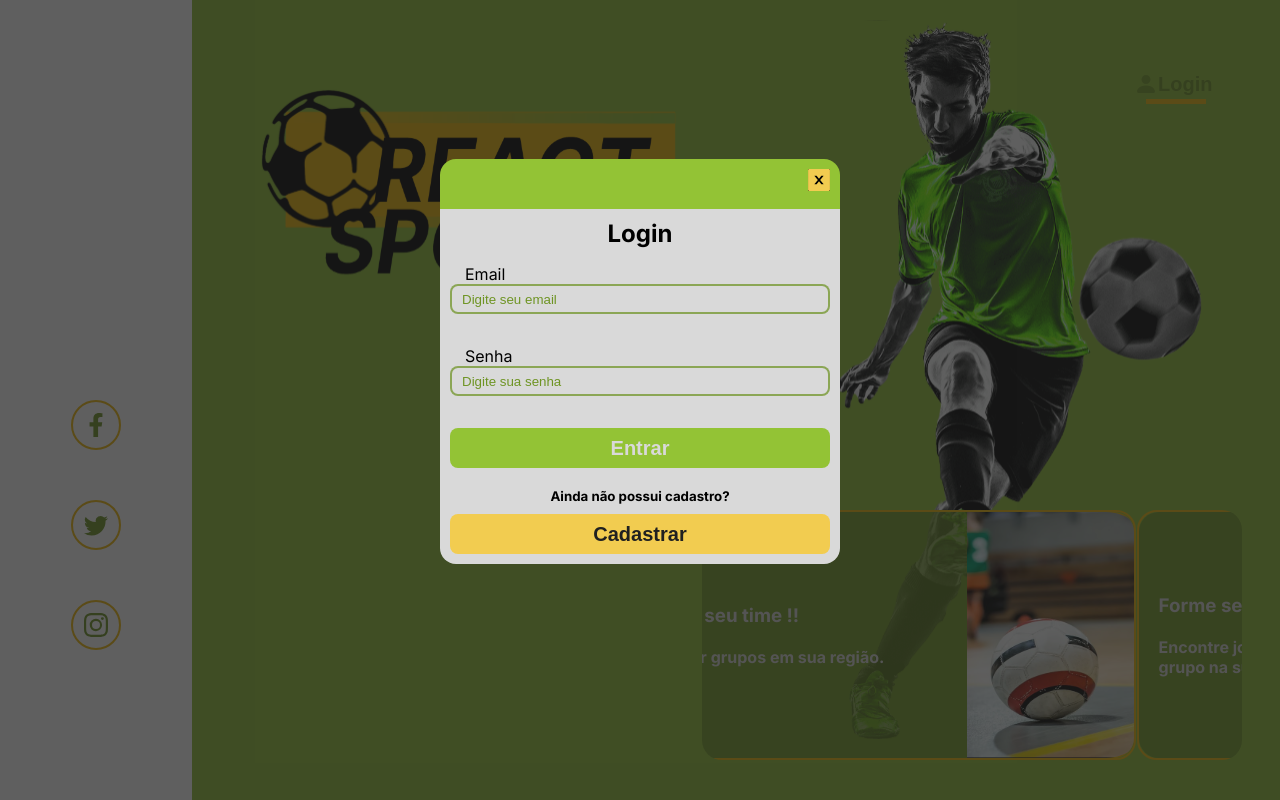
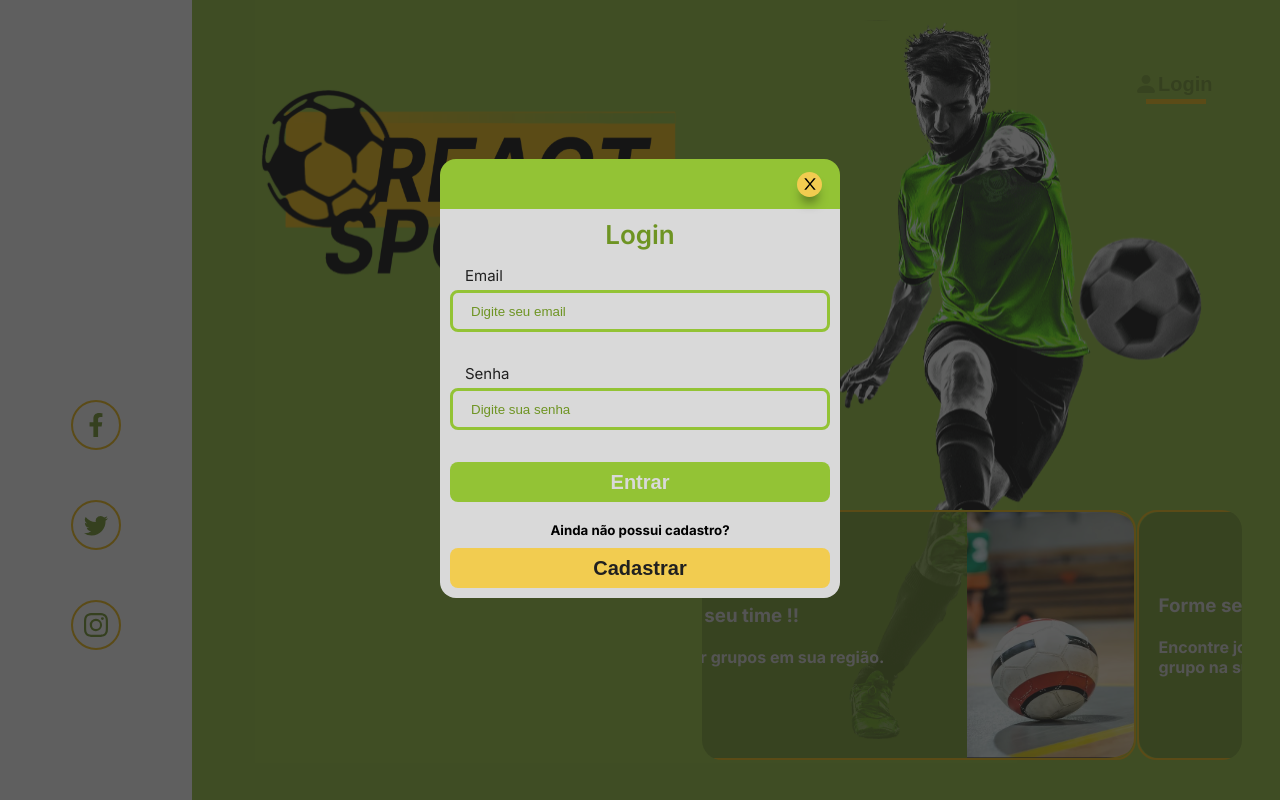
Before and after one commit to Kinsei-Tech/react-sports, a React (Create React App) app: page /dashboard in a window 1280 px wide. Both pictures are taken after a click on the button "Login". Built offline with nearby package versions, Linux system fonts and the light colour scheme; no server answers.

Commit message:
fix: improved stylization

```diff
--- a/src/Components/Forms/style.ts
+++ b/src/Components/Forms/style.ts
@@ -10,11 +10,15 @@ const FormStyle = styled.form`
   gap: 1rem;
   padding: 10px;
   background-color: var(--gray-0);
-  max-height: 60vh;
+  max-height: 68vh;
 
-  h1 {
-    color: green;
-    font-size: 1rem;
+  h2 {
+    text-align: center;
+
+    color: var(--color-green-primary-hover);
+    font-weight: 600;
+    font-size: 26px;
+    line-height: 31px;
   }
 
   article {
@@ -24,6 +28,10 @@ const FormStyle = styled.form`
     @media (min-width: 930px) {
       display: flex;
       flex-direction: row;
+
+      section + section {
+        padding-left: 10px;
+      }
 
       section {
         width: 50%;
--- a/src/Components/Input/style.ts
+++ b/src/Components/Input/style.ts
@@ -5,15 +5,16 @@ interface IInputStyle {
 }
 const InputStyle = styled.input<IInputStyle>`
   height: ${(props) => props.height || '30px'};
-  width: auto;
 
-  padding-left: 10px;
+  padding: 18px 18px 18px 18px;
 
-  border: 2px solid rgba(110, 148, 35, 0.72);
+  border: 3px solid var(--color-green-primary);
 
   border-radius: 8px;
 
   background-color: var(--gray-0);
+
+  color: var(--gray-2);
 
   &:focus {
     transition: all 800ms;
--- a/src/Components/Label/style.ts
+++ b/src/Components/Label/style.ts
@@ -5,7 +5,10 @@ const LabelStyled = styled.label`
   flex-direction: column;
   width: 100%;
   span {
-    margin-left: 15px;
+    margin: 0px 0px 5px 15px;
+    color: var(--gray-2);
+    font-weight: 400;
+    font-size: 15px;
   }
 `;
 
--- a/src/Components/Modal/ModalCreateYourTeam/index.tsx
+++ b/src/Components/Modal/ModalCreateYourTeam/index.tsx
@@ -1,7 +1,6 @@
 import { BaseSyntheticEvent, useContext, useEffect } from 'react';
 
 import { FieldValues, useForm } from 'react-hook-form';
-import * as yup from 'yup';
 import { yupResolver } from '@hookform/resolvers/yup';
 
 import Modal from '..';
@@ -43,7 +42,7 @@ const ModalCreateYourTeam = () => {
   ];
   const newTeam = (data: FieldValues) => {
     createTeam(data);
-    setIsOpenModal(false)
+    setIsOpenModal(false);
   };
 
   useEffect(() => {
@@ -83,6 +82,7 @@ const ModalCreateYourTeam = () => {
                 name='maxWeight'
                 placeholder='Digite o peso máximo'
                 type='number'
+                step='.01'
                 register={register}
                 label='Peso(kg)'
               />
--- a/src/Components/Modal/index.tsx
+++ b/src/Components/Modal/index.tsx
@@ -1,7 +1,6 @@
 import { ReactNode, useEffect, useRef, Dispatch, SetStateAction } from 'react';
 import ModalStyle from './style';
-import { AiFillCloseSquare } from 'react-icons/ai';
-import Button from '../Button';
+import { AiOutlineClose } from 'react-icons/ai';
 
 interface IModalProps {
   children: ReactNode;
@@ -30,14 +29,9 @@ const Modal = ({ children, setIsOpenModal, expandedModal }: IModalProps) => {
     <ModalStyle expandedModal={expandedModal}>
       <div ref={modalRef} className='Modal global-modal-style'>
         <header className='headerModal'>
-          <Button
-            backGround='transparent'
-            color='none'
-            width={'30px'}
-            onClick={() => setIsOpenModal(false)}
-          >
-            <AiFillCloseSquare size={28} />
-          </Button>
+          <button onClick={() => setIsOpenModal(false)}>
+            <AiOutlineClose size={18} />
+          </button>
         </header>
         {children}
       </div>
--- a/src/Components/Modal/style.ts
+++ b/src/Components/Modal/style.ts
@@ -13,7 +13,7 @@ const ModalStyle = styled.div<IModalStyle>`
 
   background: var(--gray-2-blur);
 
-  position: absolute;
+  position: fixed;
   z-index: 9999;
 
   .Modal {
@@ -34,32 +34,36 @@ const ModalStyle = styled.div<IModalStyle>`
   }
 
   .headerModal {
+    display: flex;
+    flex-direction: row;
+    justify-content: flex-end;
+    align-items: center;
+    padding-right: 18px;
     height: 50px;
     border-radius: 16px 16px 0px 0px;
     background-color: var(--color-green-primary);
-    position: relative;
-    width: auto;
 
     button {
+      display: flex;
+      justify-content: center;
+      align-items: center;
+
       padding: 0px;
-      height: 22px;
-      width: 22px;
-      background-color: black;
-      position: absolute;
-      border-radius: 0;
-      right: 10px;
-      top: 10px;
-      svg {
-        fill: var(--color-yellow-primary);
-        position: absolute;
-        top: -3px;
-        left: -3px;
-        &:hover {
-          fill: var(--color-yellow-primary-hover);
-        }
-        path {
-          color: var(--color-yellow-primary);
-        }
+      height: 25px;
+      width: 25px;
+      background-color: var(--color-yellow-primary);
+      border-radius: 50%;
+      border: none;
+
+      -webkit-box-shadow: 0px 10px 13px -7px #000000,
+        5px 5px 15px 5px rgba(0, 0, 0, 0);
+      box-shadow: 0px 10px 13px -7px #000000, 5px 5px 15px 5px rgba(0, 0, 0, 0);
+
+      transition: 0.5s;
+
+      &:hover {
+        background-color: var(--color-yellow-primary-hover);
+        transition: 0.5s;
       }
     }
   }
@@ -99,4 +103,9 @@ export const Container = styled.section`
   section {
     align-items: center;
   }
+  @media (min-width: 930px) {
+    section + section {
+      margin-left: 30px;
+    }
+  }
 `;
```
